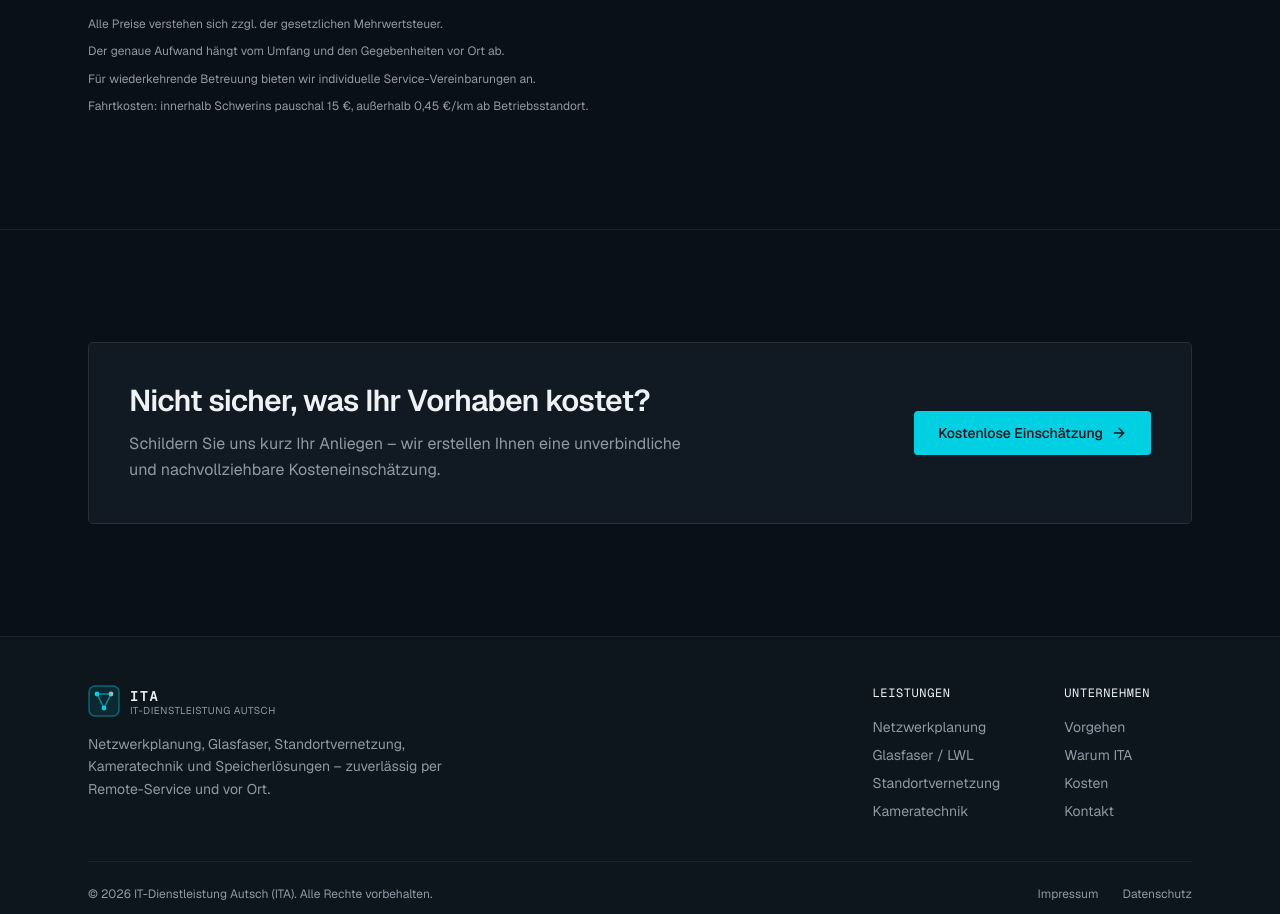
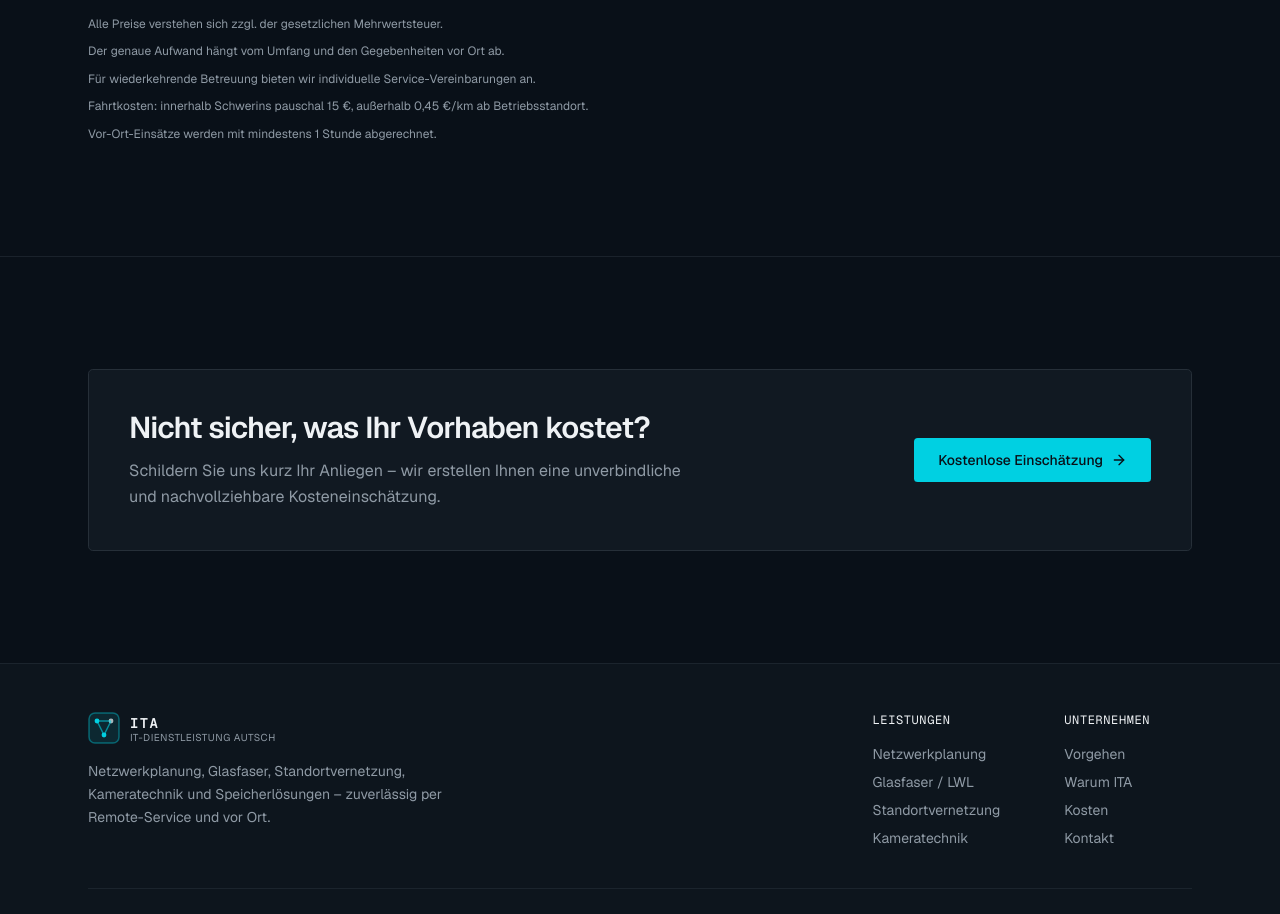
Before and after one commit to kilianautsch-code/ITA, a Next.js app: page /kosten in a window 1280 px wide. Shown: the part 1320-2234 px from the top of the page. Built offline with nearby package versions, Linux system fonts and the light colour scheme.

Commit message:
Add minimum 1h on-site billing note to Kosten page

```diff
--- a/app/kosten/page.tsx
+++ b/app/kosten/page.tsx
@@ -63,6 +63,7 @@ const notes = [
   "Der genaue Aufwand hängt vom Umfang und den Gegebenheiten vor Ort ab.",
   "Für wiederkehrende Betreuung bieten wir individuelle Service-Vereinbarungen an.",
   "Fahrtkosten: innerhalb Schwerins pauschal 15 €, außerhalb 0,45 €/km ab Betriebsstandort.",
+  "Vor-Ort-Einsätze werden mit mindestens 1 Stunde abgerechnet.",
 ]
 
 export default function KostenPage() {
```
